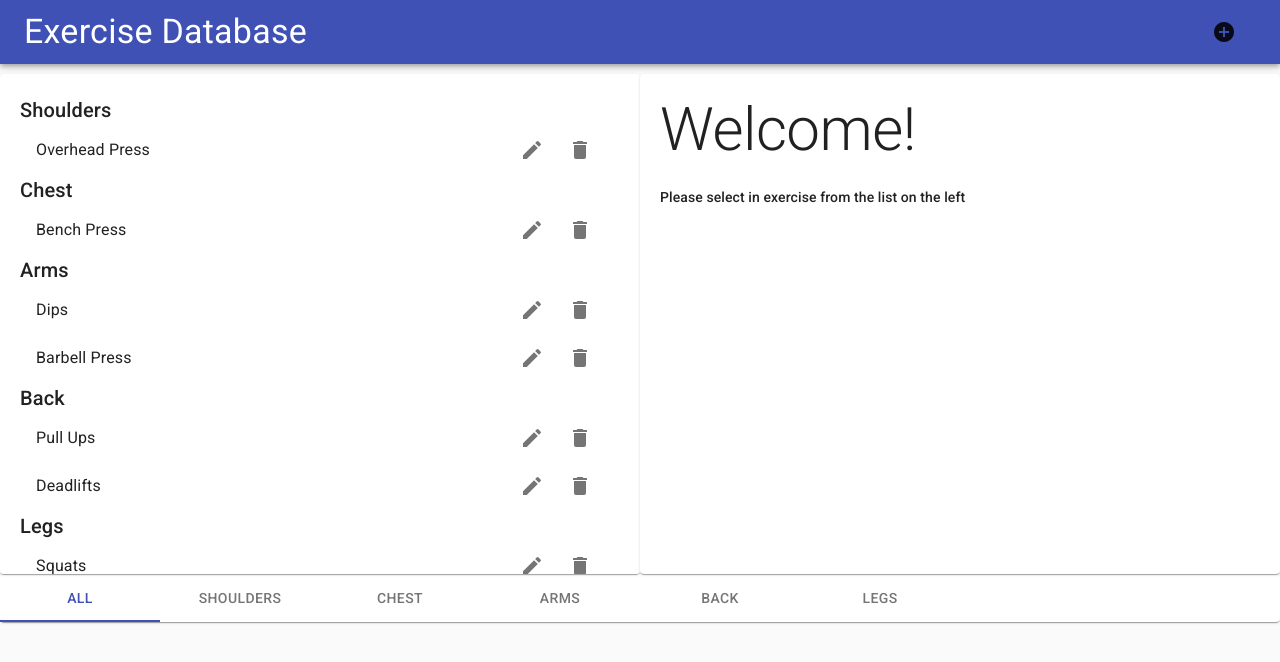
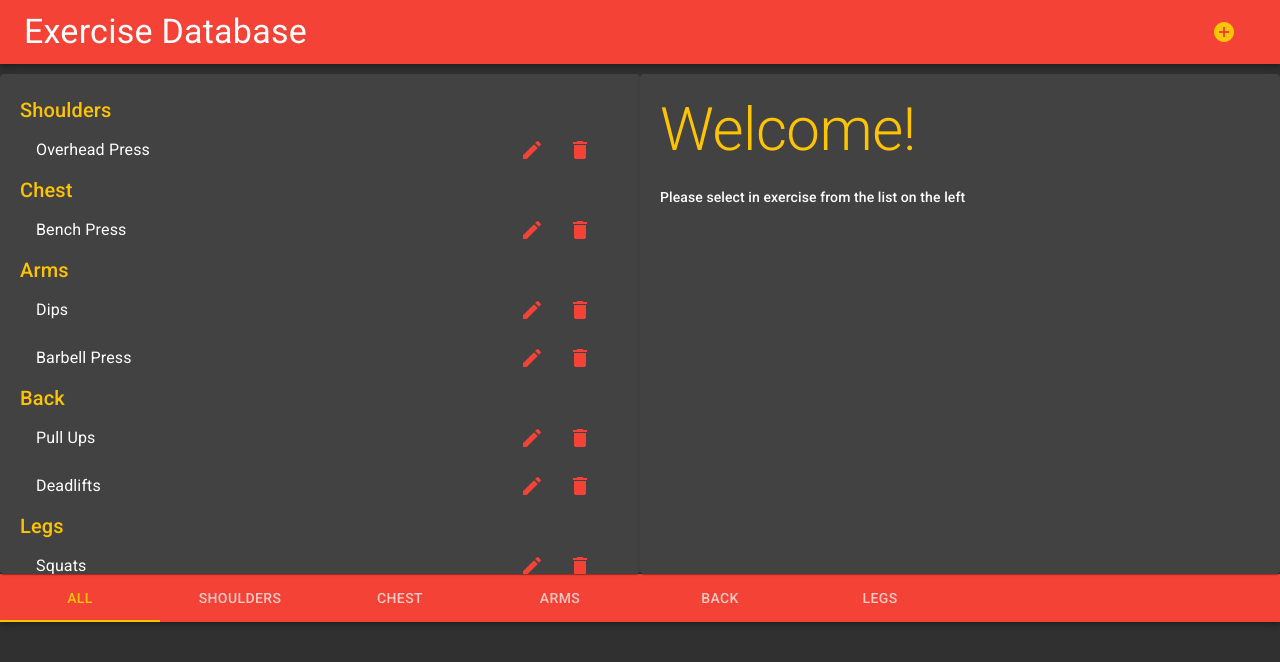
Before and after one commit to dahye-han/TIL, a React (Create React App) app in the folder front/CSS/MD/practice/: page / in a window 1280 px wide. Shown: the top 662 px of the page. Built offline with nearby package versions, Linux system fonts and the light colour scheme.

Commit message:
MATERIAL DESIGN

```diff
--- a/front/CSS/MD/practice/src/Components/Exercises/Dialog.js
+++ b/front/CSS/MD/practice/src/Components/Exercises/Dialog.js
@@ -29,8 +29,12 @@ export default class extends Component {
               { muscles, onCreate } = this.props;
 
         return <Fragment>
-            <Button variant="fab" onClick={this.handleToggle} mini>
-                <Icon>add_circle</Icon>
+            <Button
+                variant='fab'
+                onClick={this.handleToggle}
+                mini
+            >
+                <Icon color='secondary'>add_circle</Icon>
             </Button>
 
             <Dialog
--- a/front/CSS/MD/practice/src/Components/Exercises/index.js
+++ b/front/CSS/MD/practice/src/Components/Exercises/index.js
@@ -35,12 +35,13 @@ export default withStyles(styles)(
                     (!category || category === group)
                     ? <Fragment key={group}>
                             <Typography
-                                variant="h6"
+                                variant='h6'
+                                color='secondary'
                                 style={{textTransform: 'capitalize'}}
                             >
                                 {group}
                             </Typography>
-                            <List component="ui">
+                            <List component='ui'>
                                 {exercises.map(({ id, title }) =>
                                     <ListItem
                                         key = {id}
@@ -49,10 +50,10 @@ export default withStyles(styles)(
                                     >
                                         <ListItemText primary={title} />
                                         <ListItemSecondaryAction>
-                                            <IconButton onClick={() => onSelectEdit(id)}>
+                                            <IconButton color='primary' onClick={() => onSelectEdit(id)}>
                                                 <EditIcon />
                                             </IconButton>
-                                            <IconButton onClick={() => onDelete(id)}>
+                                            <IconButton color='primary' onClick={() => onDelete(id)}>
                                                 <DeleteIcon />
                                             </IconButton>
                                         </ListItemSecondaryAction>
@@ -67,8 +68,9 @@ export default withStyles(styles)(
             <Grid item xs={12} sm={6}>
                 <Paper className={classes.Paper}>
                     <Typography
-                        variant="h2"
+                        variant='h2'
                         gutterBottom
+                        color='secondary'
                     >
                         {title}
                     </Typography>
@@ -81,7 +83,7 @@ export default withStyles(styles)(
                       />
                     :
                         <Typography
-                            variant="subtitle2"
+                            variant='subtitle2'
                         >
                             {description}
                         </Typography>
--- a/front/CSS/MD/practice/src/Components/Layouts/Footer.js
+++ b/front/CSS/MD/practice/src/Components/Layouts/Footer.js
@@ -1,5 +1,5 @@
 import React from 'react';
-import {Paper, Tabs, Tab, withWidth} from '@material-ui/core';
+import {Tabs, Tab, withWidth, AppBar} from '@material-ui/core';
 
 export default withWidth()(
     ({ muscles, category, onSelect, width }) => {
@@ -9,19 +9,19 @@ export default withWidth()(
         onSelect(index === 0 ? '' : muscles[index - 1]);
     }
 
-    return <Paper>
+    return <AppBar position='static'>
                 <Tabs
                 value={index}
                 onChange={onIndexSelect}
-                indicatorColor="primary"
-                textColor="primary"
+                indicatorColor='secondary'
+                textColor='secondary'
                 centered={width !== 'xs'}
-                variant={width !== 'xs' ? "scrollable": ""}
+                variant={width !== 'xs' ? 'scrollable': ''}
                 >
-                    <Tab label="All" />
+                    <Tab label='All' />
                     {muscles.map(group => (
                         <Tab key={group} label={group} />
                     ))}
                 </Tabs>
-            </Paper>
+            </AppBar>
 })
--- a/front/CSS/MD/practice/src/Components/Layouts/Header.js
+++ b/front/CSS/MD/practice/src/Components/Layouts/Header.js
@@ -3,10 +3,18 @@ import AppBar from '@material-ui/core/AppBar';
 import Toolbar from '@material-ui/core/Toolbar';
 import Typography from '@material-ui/core/Typography';
 import CreateDialog from '../Exercises/Dialog';
-export default ({ muscles, onExerciseCreate }) =>
-    <AppBar position="static">
+import { withStyles } from '@material-ui/core/styles'
+
+const styles = {
+    flex: {
+        flex : 1
+    }
+}
+
+export default withStyles(styles)(({ classes, muscles, onExerciseCreate }) =>
+    <AppBar position='static'>
         <Toolbar>
-            <Typography variant="h4" color="inherit" style={{flex: 1}}>
+            <Typography variant='h4' color='inherit' className={classes.flex}>
                 Exercise Database
             </Typography>
 
@@ -16,3 +24,4 @@ export default ({ muscles, onExerciseCreate }) =>
             />
         </Toolbar>
     </AppBar>
+)
--- a/front/CSS/MD/practice/src/index.js
+++ b/front/CSS/MD/practice/src/index.js
@@ -1,5 +1,25 @@
-import React from "react";
-import { render } from "react-dom";
+import React from 'react';
+import { render } from 'react-dom';
 import App from './Components/App'
+import { MuiThemeProvider, createMuiTheme } from '@material-ui/core'
+import red from '@material-ui/core/colors/red';
+import { amber } from '@material-ui/core/colors';
 
-render(<App />, document.getElementById("root"));
+const theme = createMuiTheme({
+    palette: {
+        primary: red,
+        secondary: {
+            main:amber.A400,
+            light: amber[200],
+            dark: amber[800]
+        },
+        type: 'dark'
+    }
+});
+
+render(
+    <MuiThemeProvider theme={theme}>
+        <App />
+    </MuiThemeProvider>
+   , document.getElementById('root')
+);
```
Also changed, not shown: front/CSS/MD/practice/src/Components/Exercises/Form.js (+10 -10 lines).
